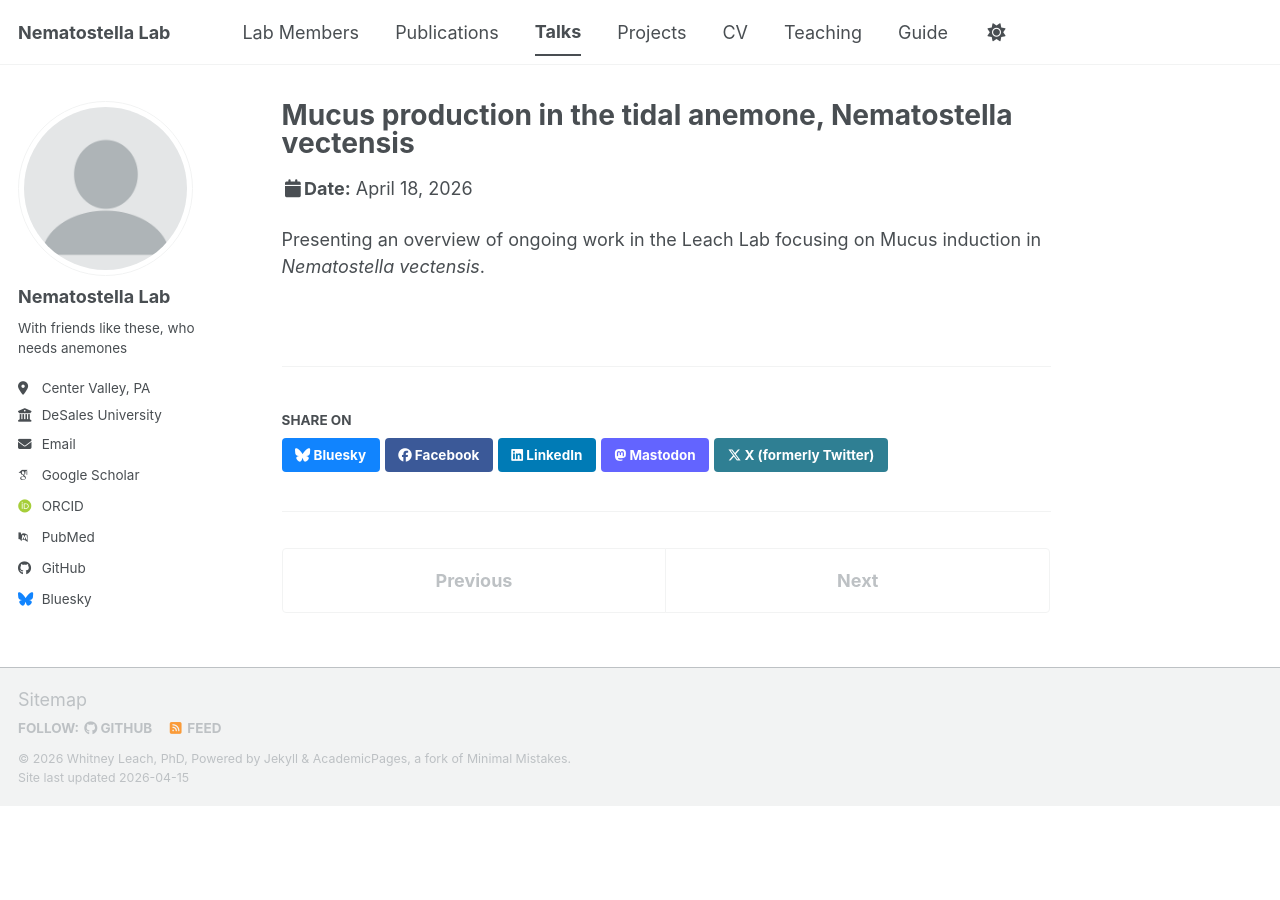
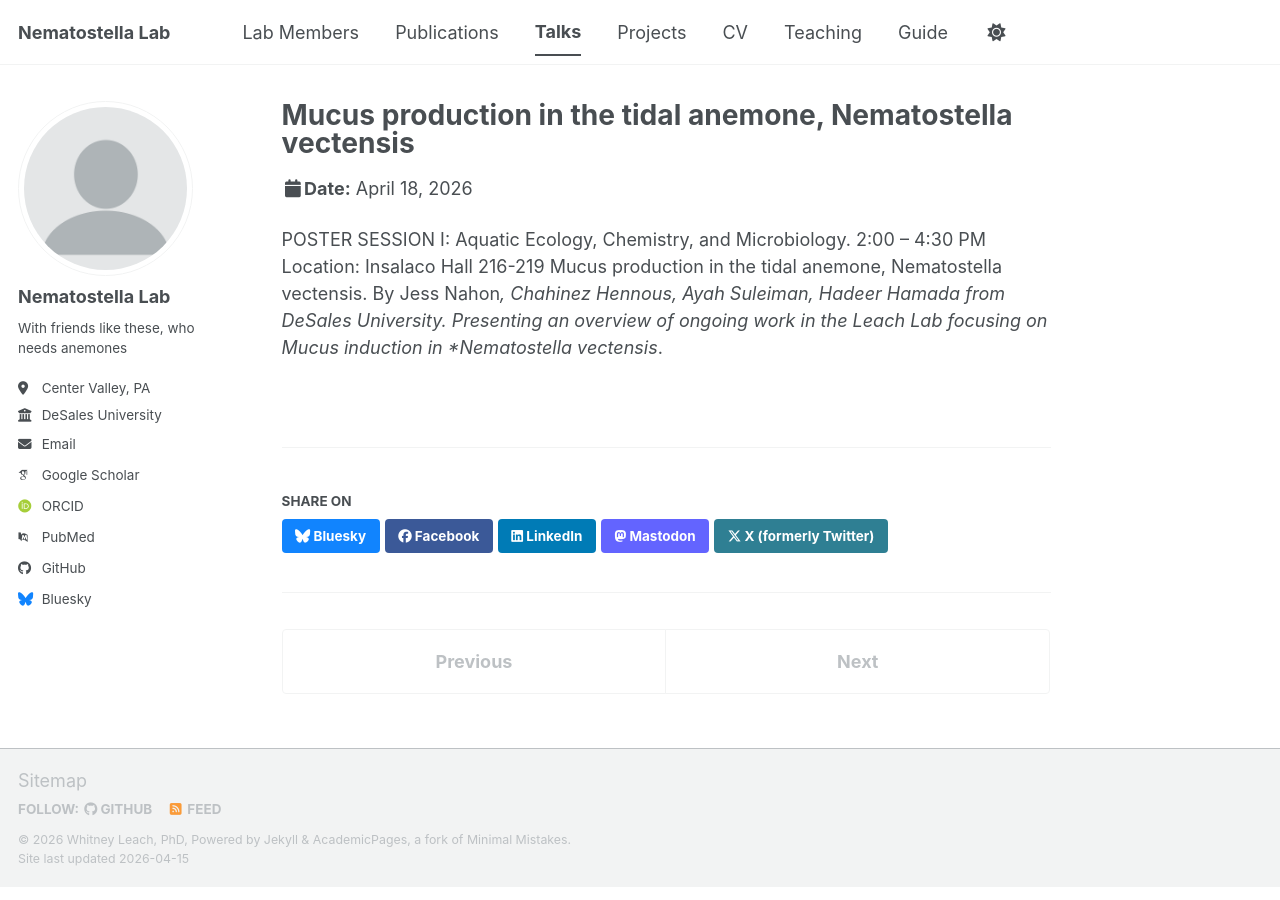
Before and after one commit to nematostellalab/nematostellalab.github.io, a Jekyll site: the page built from _talks/2026-04-18-nematostellaposterAMP.md, in a window 1280 px wide. Built offline with Jekyll 4.4.1, drawn with Linux system fonts in a browser that asks for light colours; some web fonts are replaced; a script bundle is joined from its source files by our own code; library files that are not in the unit come from our copies.

Commit message:
Update 2026-04-18-nematostellaposterAMP.md

```diff
--- a/_talks/2026-04-18-nematostellaposterAMP.md
+++ b/_talks/2026-04-18-nematostellaposterAMP.md
@@ -8,4 +8,8 @@ date: 2026-04-18
 location: "Dallas, PA"
 ---
 
+POSTER SESSION I: Aquatic Ecology, Chemistry, and Microbiology.
+2:00 – 4:30 PM Location: Insalaco Hall 216-219
+Mucus production in the tidal anemone, Nematostella vectensis.
+By Jess Nahon*, Chahinez Hennous, Ayah Suleiman, Hadeer Hamada from DeSales University.
 Presenting an overview of ongoing work in the Leach Lab focusing on Mucus induction in *Nematostella vectensis*.
```
